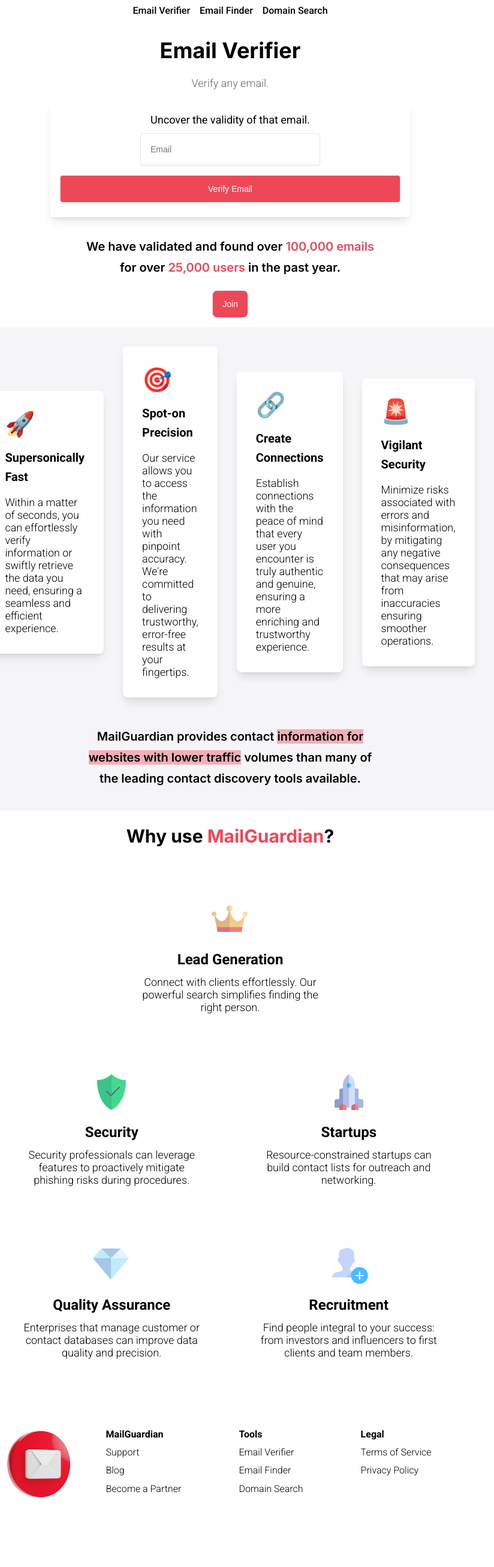
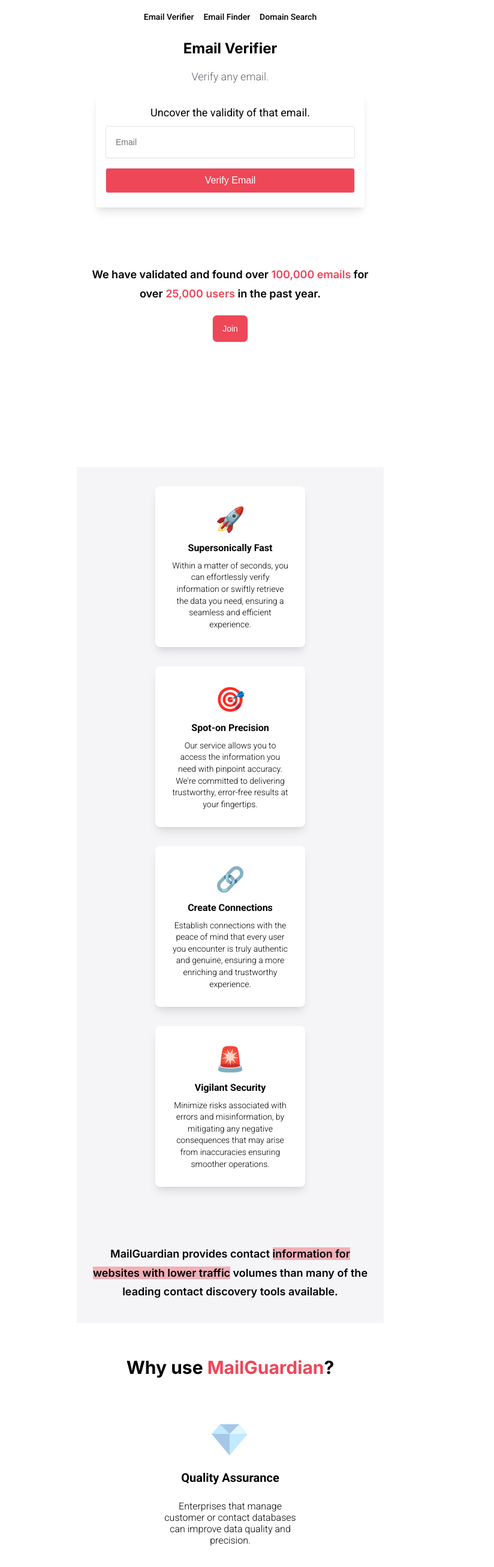
Before and after one commit to mcimat/mailguardian, a React (Create React App) app: page / in a window 768 px wide. Shown: the top 2613 px of the page at 60% size, 824 px wide, since content can reach past the window. Before the commit the page ends 2550 px from the top, so only its background shows below. Built offline with nearby package versions, Linux system fonts and the light colour scheme.

Commit message:
added responsive view & adjusted margin

```diff
--- a/src/App.js
+++ b/src/App.js
@@ -1,7 +1,5 @@
 import Options from "./components/options";
-import JoinOne from "./components/joinOne";
 import Benefits from "./components/benefits";
-import JoinTwo from "./components/joinTwo";
 import Use from "./components/use";
 import Footer from "./components/footer";
 
@@ -9,9 +7,7 @@
   return (
     <div className="App">
       <Options />
-      <JoinOne />
       <Benefits />
-      <JoinTwo />
       <Use />
       <Footer />
     </div>
--- a/src/components/benefits.js
+++ b/src/components/benefits.js
@@ -3,6 +3,7 @@
 function Benefits() {
   return (
     <section className="contrast">
+      <div className="container">
         <div className="container-benefits">
           <div className="benefits-card">
             <div className="benefits-emoji">
@@ -49,6 +50,12 @@
             </div>
           </div>
         </div>
+        <div className="container-sentence">
+          <span>MailGuardian provides contact </span>
+          <span className="span-highlight">information for websites with lower traffic</span>
+          <span> volumes than many of the leading contact discovery tools available.</span>
+        </div>
+      </div>
     </section>
   );
 }
--- a/src/components/footer.js
+++ b/src/components/footer.js
@@ -16,10 +16,10 @@
                         <p>Become a Partner</p>
                     </div>
                     <div className="footer-content">
-                        <h4>Tools</h4>
-                        <p>Email Verifier</p>
-                        <p>Email Finder</p>
-                        <p>Domain Search</p>
+                        <h4>Company</h4>
+                        <p>Team</p>
+                        <p>Affiliate Program</p>
+                        <p>Bug Bounty</p>
                     </div>
                     <div className="footer-content">
                         <h4>Legal</h4>
--- a/src/components/joinOne.js
+++ /dev/null
@@ -1,22 +0,0 @@
-import "./styles/styles.css";
-
-function JoinOne() {
-  return (
-    <section>
-      <div className="container">
-        <div className="container-sentence">
-          <span>We have validated and found over </span>
-          <span className="span-color">100,000 emails </span>
-          <span>for over </span>
-          <span className="span-color">25,000 users </span>
-          <span>in the past year.</span>
-        </div>
-        <div className="sentence-button">
-          <button className="sentence-button">Join</button>
-        </div>
-      </div>
-    </section>
-  );
-}
-
-export default JoinOne;
--- a/src/components/joinTwo.js
+++ /dev/null
@@ -1,17 +0,0 @@
-import "./styles/styles.css";
-
-function JoinTwo() {
-  return (
-    <section className="contrast">
-      <div className="container">
-        <div className="container-sentence">
-          <span>MailGuardian provides contact </span>
-          <span className="span-highlight">information for websites with lower traffic</span>
-          <span> volumes than many of the leading contact discovery tools available.</span>
-        </div>
-      </div>
-    </section>
-  );
-}
-
-export default JoinTwo;
--- a/src/components/options.js
+++ b/src/components/options.js
@@ -19,6 +19,7 @@
 
   return (
     <section>
+      <div className="container">
         <div className="button-list">
           {buttonsData.map((button) => (
             <button
@@ -35,6 +36,17 @@
             <div>{buttonsData.find((button) => button.id === activeButton).content}</div>
           )}
         </div>
+        <div className="container-sentence">
+          <span>We have validated and found over </span>
+          <span className="span-color">100,000 emails </span>
+          <span>for over </span>
+          <span className="span-color">25,000 users </span>
+          <span>in the past year.</span>
+        </div>
+        <div className="sentence-button">
+          <button className="sentence-button">Join</button>
+        </div>
+      </div>
     </section>
   );
 }
--- a/src/components/styles/styles.css
+++ b/src/components/styles/styles.css
@@ -83,7 +83,7 @@
   margin: 1rem 0;
 }
 
-/* Form Content*/
+/* Form Content */
 .form {
   display: block;
   padding: 1rem;
@@ -134,7 +134,7 @@
   cursor: pointer;
 }
 
-/* Result Content*/
+/* Result Content */
 .container-result {
   display: flex;
   flex-direction: row;
@@ -164,8 +164,6 @@
   grid-template-columns: auto auto;
   padding: 1rem;
   width: 100%;
-  /* margin-top: 2rem; */
-  /* border: 0.063rem #DFE3E8 solid; */
   gap:2rem;
 }
 
@@ -212,12 +210,14 @@
 }
 
 .container-sentence {
+  margin-top: 5rem;
   margin-bottom: 1.25rem;
 }
 
 .sentence-button button {
   cursor: pointer;
   padding: .75rem 1rem;
+  margin-bottom: 16rem;
   background-color: #ee4758;
   color: #ffffff;
   font-size: 0.875rem;
@@ -229,7 +229,7 @@
 
 span, .span-color {
   font-family: 'Inter', sans-serif;
-  font-size: 1.25rem;
+  font-size: 1.5rem;
   font-weight: 600;
   line-height: 1.75;
 }
@@ -278,6 +278,11 @@
 }
 
 /* Use Content */
+.use-title {
+  margin-top: 6rem;
+  margin-bottom: 2rem;
+}
+
 .use-title span {
   font-size: 1.875rem;
   font-weight: 700;
@@ -291,6 +296,7 @@
   padding: 2rem;
   gap: 2rem;
   max-width: 100rem;
+  margin-bottom: 6rem;
 }
 
 .use-card {
@@ -355,3 +361,216 @@
   list-style: none;
   transition: color 0.3s ease;
 }
+
+@media only screen and (min-device-width: 768px) and (max-device-width: 1024px) {
+  /* General Content */
+  h1 {
+    font-size: 1.75rem;
+  }
+
+  h2 {
+    font-size: 1.4rem;
+  }
+
+  h3 {
+    font-size: 1.125rem;
+  }
+
+  /* Function Buttons */
+  .button-list button {
+    font-size: 1rem;
+    padding: 0.5rem 1rem;
+  }
+
+  /* Main Buttons */
+  .container {
+    padding: 1rem 2rem;
+  }
+
+  /* Form Content */
+  .form-input {
+    width: 100%;
+    font-size: 1rem;
+  }
+
+  .form-submit {
+    font-size: 1rem;
+    padding: 0.625rem;
+  }
+
+  /* Result Content */
+  .result-title, .result {
+    font-size: 1rem;
+  }
+
+  .result-name, .result-data, .result-li {
+    padding: 0.5rem;
+  }
+
+  /* Benefits Content */
+  .container-benefits {
+    grid-template-columns: repeat(2, 1fr);
+    text-align: center;
+  }
+
+  .container-benefits .benefits-card {
+    padding: 1.75rem;
+  }
+
+  .benefits-title h2, .benefits-desc {
+    font-size: 1rem;
+  }
+
+  /* Use Content */
+  .use-title {
+    margin-top: 3rem;
+    margin-bottom: 1rem;
+  }
+
+  .card-desc {
+    font-size: 1rem;
+    padding: 1rem;
+  }
+
+  /* Footer Content */
+  .container-footer p {
+    margin: 0.5rem 0;
+  }
+}
+
+@media (max-width: 768px) {
+  /* General Content */
+  h1 {
+    font-size: 1.5rem;
+  }
+
+  h2 {
+    font-size: 1.25rem;
+    line-height: 1.4;
+    margin: 0.5rem 0;
+  }
+
+  h3 {
+    font-size: 1rem;
+    line-height: 1.4;
+    margin: 0.5rem 0;
+  }
+
+  /* Function Buttons */
+  .button-list {
+    flex-direction: row;
+  }
+
+  .button-list button {
+    font-size: 0.875rem;
+    padding: 0.25rem 0.5rem;
+  }
+
+  /* Main Content */
+  .container {
+    padding: 1rem;
+  }
+
+  /* Form Content */
+  .form-input {
+    width: 100%;
+    font-size: 0.875rem;
+  }
+
+  /* Result Content */
+  .container-result {
+    margin-top: 1rem;
+  }
+
+  .result-box {
+    margin-top: 1rem;
+  }
+
+  .result-name {
+    padding: 0.5rem;
+  }
+
+  .result-data {
+    padding: 0.5rem;
+    gap: 0.5rem;
+  }
+
+  .result-ul {
+    margin-top: 1rem;
+  }
+
+  .result-li {
+    padding: 0.5rem;
+  }
+
+  .result-title {
+    font-size: 0.875rem;
+  }
+
+  .result {
+    font-size: 0.875rem;
+  }
+
+  /* Join 1 & 2 Content */
+  .sentence-button button {
+    margin-bottom: 12rem;
+  }
+
+  span, .span-color {
+    font-size: 1.125rem;
+  }
+
+  /* Benefits Content */
+  .container-benefits {
+    grid-template-columns: 1fr;
+    text-align: center;
+    padding: 1rem;
+  }
+
+  .benefits-card {
+    padding: 2rem;
+  }
+
+  .benefits-emoji p {
+    margin: 0;
+    margin-bottom: 0.5rem;
+  }
+
+  .benefits-title h2 {
+    margin: 0;
+    margin-bottom: 0.25rem;
+  }
+
+  .benefits-desc {
+    font-size: 0.875rem;
+  }
+
+  /* Use Content */
+  .use-title {
+    margin-top: 2rem;
+    margin-bottom: 0;
+  }
+
+  .container-use {
+    flex-direction: column;
+    gap: 1rem;
+    margin-bottom: 2rem;
+  }
+
+  .use-card {
+    padding: 1rem;
+  }
+
+  /* Footer Content */
+  .container-footer {
+    grid-template-columns: 1fr;
+  }
+
+  .footer-info img {
+    display: none;
+  }
+
+  .footer-content {
+    font-size: 0.875rem;
+  }
+}
```
Lines whose indentation alone changed are shown as unchanged.
